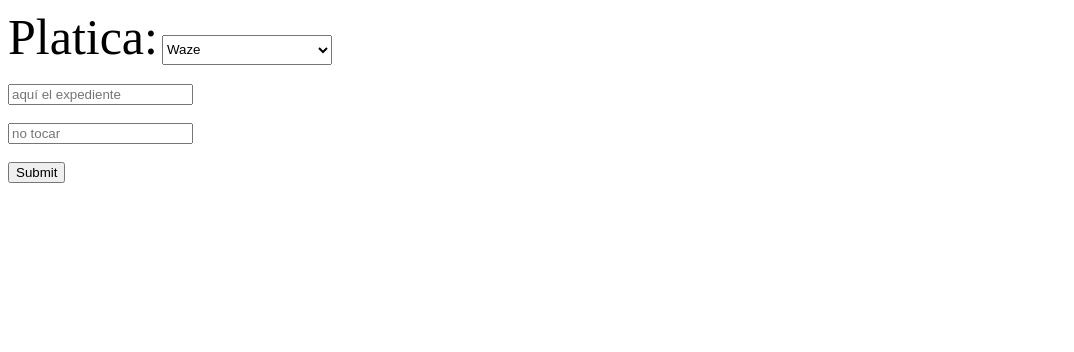
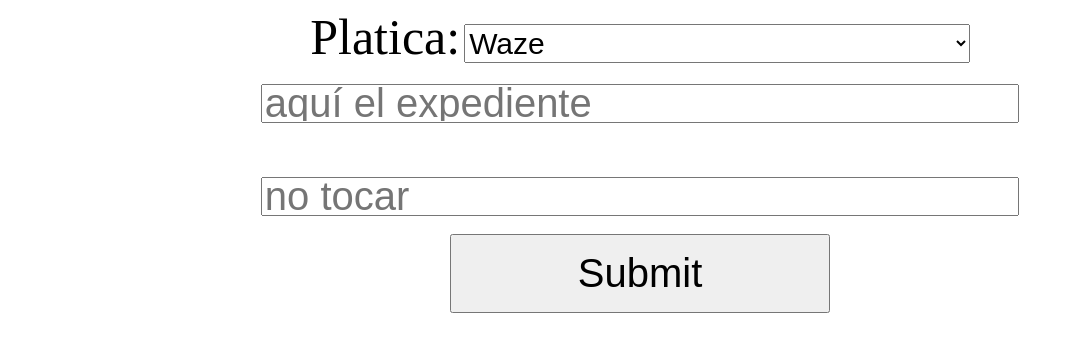
Before and after one commit to xXAntonioXx/EventoEmpresaBack, a website: page views/registro.html in a window 1280 px wide. Shown: the whole page, without its empty margins (0-1074 px from the left). Drawn offline with Linux system fonts and the light colour scheme.

Commit message:
reparando detalles

```diff
--- a/views/registro.html
+++ b/views/registro.html
@@ -1,16 +1,16 @@
-<html>
-    <form id="Registro" action="/registrarConExpediente" method="POST" onsubmit="return hora()">
+<html style=>
+    <form id="Registro" action="/registrarConExpediente" method="POST" onsubmit="return hora()" style="text-align: center;width:100%;height: 100%;">
         <label for="Platica" style="font-size:50px">Platica:</label>
-        <select name="Platica" id="Platica" style="height: 30px;">
+        <select name="Platica" id="Platica" style="height: 5%;width: 40%; font-size: 30px" class="Platica">
                 <option value="Waze">Waze</option>
                 <option value="Trabajar_En_Pijamas">Trabajar_En_Pijamas</option>
                 <option value="FarmEase">FarmEase</option>
                 <option value="In_Blockchain_We_Trust">In_Blockchain_We_Trust</option>
                 <option value="TCA">TCA</option>
         </select><br/><br/>
-        <input type="tel" id="Expediente" name="Expediente" placeholder="aquí el expediente"/><br/><br/>
-        <input type="text" id="Hora" name="Hora" placeholder="no tocar"/><br/><br/>
-        <input type="submit" />
+        <input type="tel" id="Expediente" name="Expediente" placeholder="aquí el expediente" style="width: 60%;height:5%;font-size:40px"/><br/><br/><br/><br/>
+        <input type="text" id="Hora" name="Hora" placeholder="no tocar"  style="width: 60%;height:5%;font-size:40px"/><br/><br/>
+        <input type="submit" style="height: 10%;width:30%;font-size:40px"/>
     </form>
     <script>
         function hora(){
```
